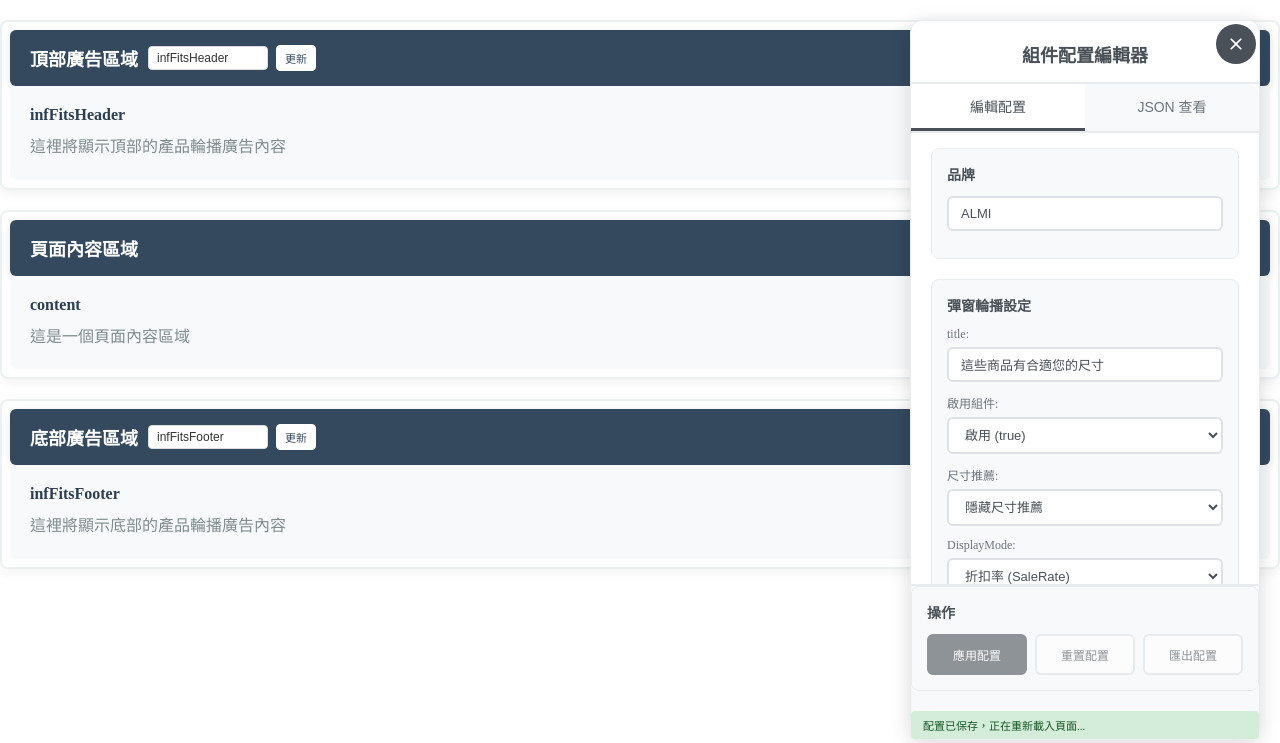
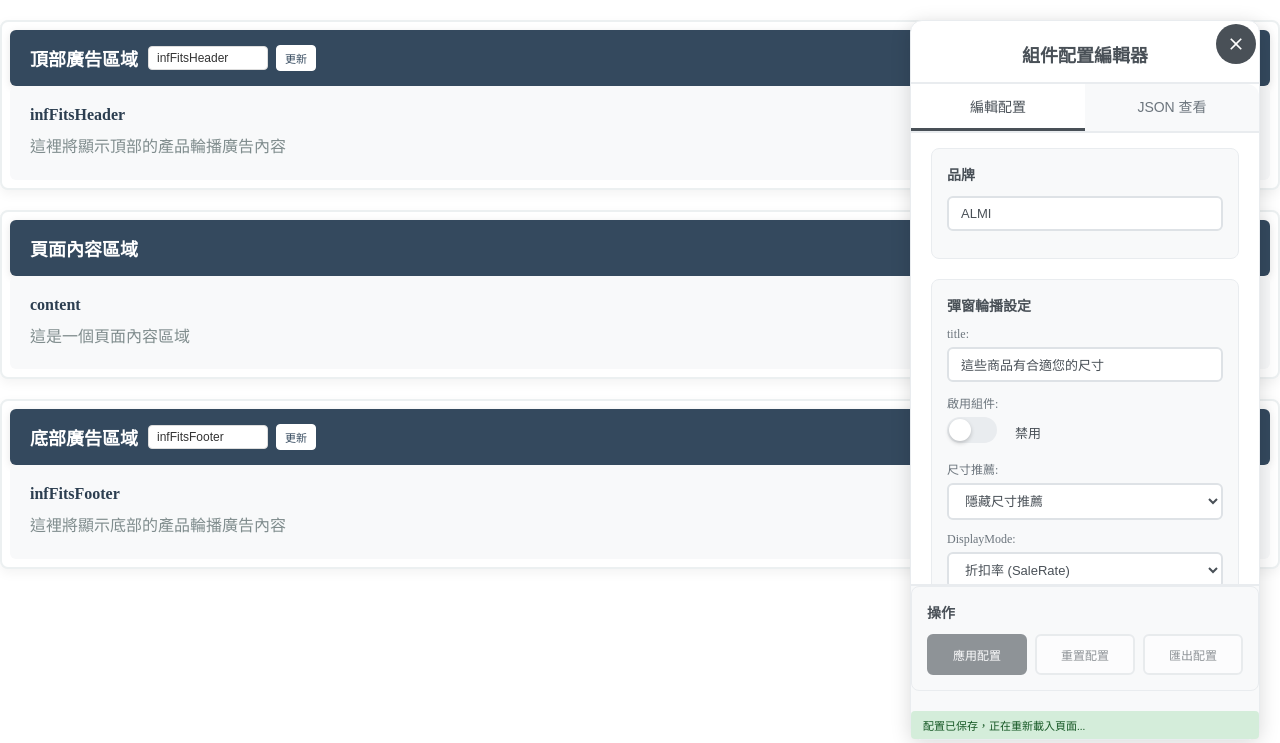
Before and after one commit to lmybs112/ts-inf-product-carousel-component, a plain HTML site: page test.html in a window 1280 px wide. Both pictures are taken after a click on the button "應用配置". Shown: the top 743 px of the page. Drawn offline with Linux system fonts and the light colour scheme.

Commit message:
Update test.html

```diff
--- a/test.html
+++ b/test.html
@@ -199,6 +199,56 @@
             color: #adb5bd;
         }
 
+        /* Toggle 開關樣式 */
+        .toggle-switch {
+            display: flex;
+            align-items: center;
+            gap: 10px;
+        }
+
+        .toggle-input {
+            display: none;
+        }
+
+        .toggle-label {
+            position: relative;
+            display: inline-block;
+            cursor: pointer;
+            user-select: none;
+            background: #e9ecef;
+            border-radius: 20px;
+            width: 50px;
+            height: 26px;
+            transition: all 0.3s ease;
+        }
+
+        .toggle-input:checked + .toggle-label {
+            background: #495057;
+        }
+
+        .toggle-slider {
+            position: absolute;
+            top: 2px;
+            left: 2px;
+            width: 22px;
+            height: 22px;
+            background: white;
+            border-radius: 50%;
+            transition: all 0.3s ease;
+            box-shadow: 0 2px 4px rgba(0, 0, 0, 0.2);
+        }
+
+        .toggle-input:checked + .toggle-label .toggle-slider {
+            left: calc(100% - 24px);
+        }
+
+        .toggle-text {
+            margin-left: 8px;
+            font-size: 13px;
+            font-weight: 500;
+            color: #495057;
+        }
+
         .config-input[readonly] {
             background-color: #f8f9fa;
             color: #6c757d;
@@ -583,10 +633,13 @@
                     </div>
                     <div class="config-input-group">
                         <label for="statusInput">啟用組件:</label>
-                        <select class="config-input" id="statusInput">
-                            <option value="true">啟用 (true)</option>
-                            <option value="false">禁用 (false)</option>
-                        </select>
+                        <div class="toggle-switch">
+                            <input type="checkbox" id="statusInput" class="toggle-input">
+                            <label for="statusInput" class="toggle-label">
+                                <span class="toggle-slider"></span>
+                            </label>
+                            <span class="toggle-text">禁用</span>
+                        </div>
                     </div>
                     <div class="config-input-group">
                         <label for="hideSizeInput">尺寸推薦:</label>
@@ -868,7 +921,7 @@
                 backgroundColor: document.getElementById('backgroundColorInput').value,
                 bottomId: document.getElementById('bottomIdInput').value,
                 title: document.getElementById('titleInput').value,
-                status: document.getElementById('statusInput').value,
+                status: document.getElementById('statusInput').checked.toString(),
                 hideSize: document.getElementById('hideSizeInput').value,
                 displayMode: document.getElementById('displayModeInput').value,
                 recommendMode: document.getElementById('recommendModeInput').value,
@@ -889,10 +942,10 @@
 
                     // 載入配置到表單
                     if (config.brand) document.getElementById('brandInput').value = config.brand;
-                    if (config.backgroundColor) document.getElementById('backgroundColorInput').value = config.backgroundColor;
+                    // if (config.backgroundColor) document.getElementById('backgroundColorInput').value = config.backgroundColor;
                     if (config.bottomId) document.getElementById('bottomIdInput').value = config.bottomId;
                     if (config.title) document.getElementById('titleInput').value = config.title;
-                    if (config.status) document.getElementById('statusInput').value = config.status;
+                    if (config.status) document.getElementById('statusInput').checked = config.status === 'true';
                     if (config.hideSize) document.getElementById('hideSizeInput').value = config.hideSize;
                     if (config.displayMode) document.getElementById('displayModeInput').value = config.displayMode;
                     if (config.recommendMode) document.getElementById('recommendModeInput').value = config.recommendMode;
@@ -1086,7 +1139,7 @@
                 document.getElementById('backgroundColorInput').value = 'rgba(236,228,217,0.3)';
                 document.getElementById('bottomIdInput').value = 'popupProductContent';
                 document.getElementById('titleInput').value = '這些商品有合適您的尺寸';
-                document.getElementById('statusInput').value = 'true';
+                document.getElementById('statusInput').checked = false;
                 document.getElementById('hideSizeInput').value = 'true';
                 document.getElementById('displayModeInput').value = 'SaleRate';
                 document.getElementById('recommendModeInput').value = 'bhv';
@@ -1177,6 +1230,16 @@
 
                     script.onload = function () {
                         try {
+                            // 檢查組件是否啟用
+                            const isEnabled = config.carousels.some(carousel =>
+                                carousel.brandConfig && carousel.brandConfig.status === 'true'
+                            );
+
+                            if (!isEnabled) {
+                                showSuccess('彈窗輪播已禁用，不會顯示彈窗！');
+                                return;
+                            }
+
                             // 初始化每個輪播組件
                             config.carousels.forEach(carousel => {
                                 const productCarouselconfig = {
@@ -1308,7 +1371,7 @@
                             CarouselLayout: 2.5,
                             Title: document.getElementById('titleInput').value,
                             Location: document.getElementById('locationInput').value,
-                            status: document.getElementById('statusInput').value === 'true'
+                            status: document.getElementById('statusInput').checked.toString()
                         }
                     }, {
                         type: 'product',
@@ -1460,7 +1523,7 @@ document.addEventListener('DOMContentLoaded', function () {
             // 為配置表單欄位添加自動保存功能
             const configInputs = [
                 'brandInput', 'bottomIdInput', 'titleInput',
-                'statusInput', 'hideSizeInput', 'displayModeInput', 'recommendModeInput', 'carouselButtonInput', 'bidInput', 'productHideSizeInput'
+                'hideSizeInput', 'displayModeInput', 'recommendModeInput', 'carouselButtonInput', 'bidInput', 'productHideSizeInput'
             ];
 
             configInputs.forEach(inputId => {
@@ -1483,6 +1546,30 @@ document.addEventListener('DOMContentLoaded', function () {
                 }
             });
 
+            // 為 toggle 開關添加事件監聽器
+            const statusToggle = document.getElementById('statusInput');
+            if (statusToggle) {
+                statusToggle.addEventListener('change', function() {
+                    // 更新 toggle 文字
+                    const toggleText = this.parentElement.querySelector('.toggle-text');
+                    if (toggleText) {
+                        toggleText.textContent = this.checked ? '啟用' : '禁用';
+                    }
+
+                    saveConfig();
+                    // 如果當前在 JSON 標籤頁，也更新 JSON 顯示
+                    if (document.getElementById('json-tab').classList.contains('active')) {
+                        updateJsonDisplay();
+                    }
+                });
+
+                // 初始化 toggle 文字
+                const toggleText = statusToggle.parentElement.querySelector('.toggle-text');
+                if (toggleText) {
+                    toggleText.textContent = statusToggle.checked ? '啟用' : '禁用';
+                }
+            }
+
             // 為操作按鈕添加事件監聽器
             document.getElementById('applyConfigBtn').addEventListener('click', applyConfig);
             document.getElementById('resetConfigBtn').addEventListener('click', resetConfig);
```
